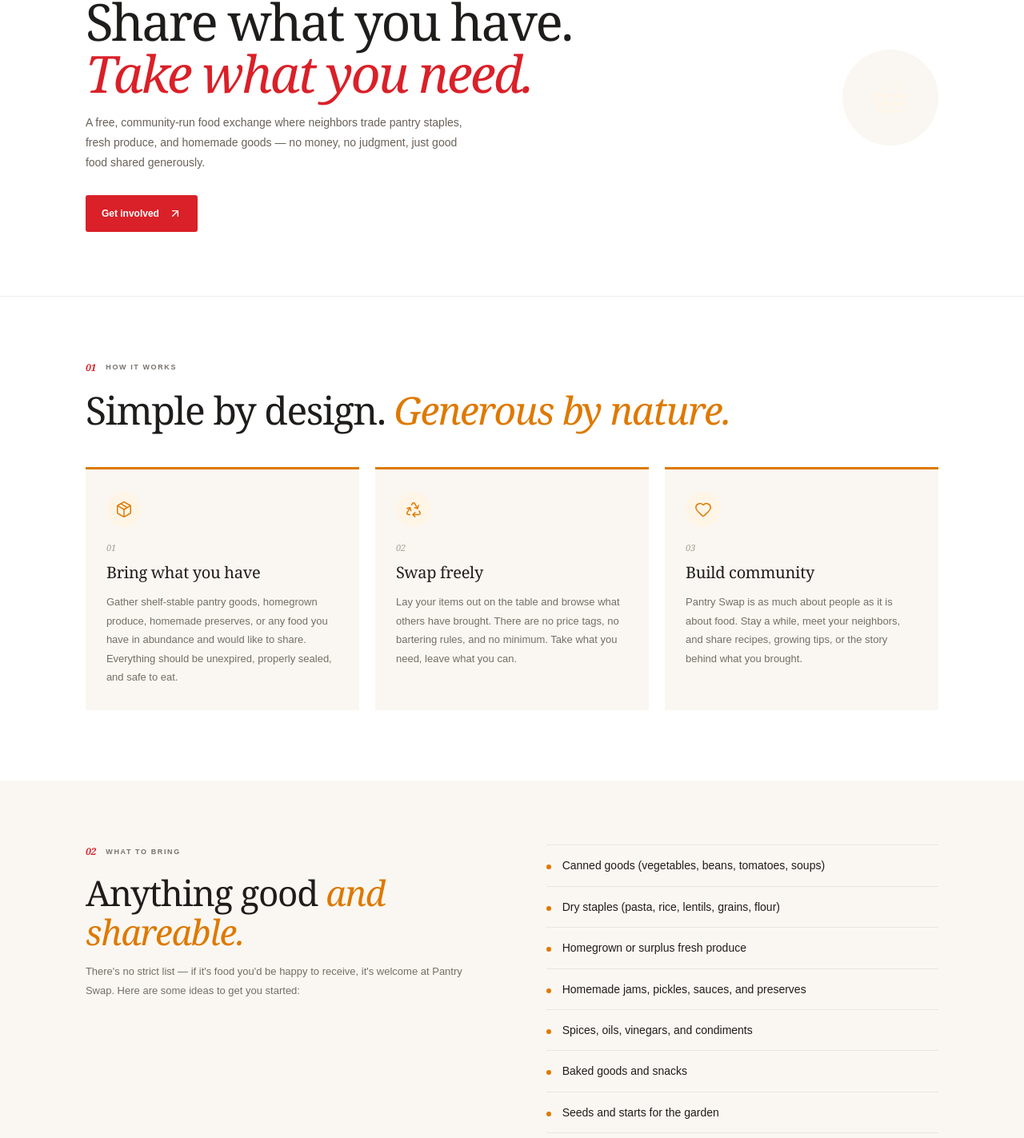
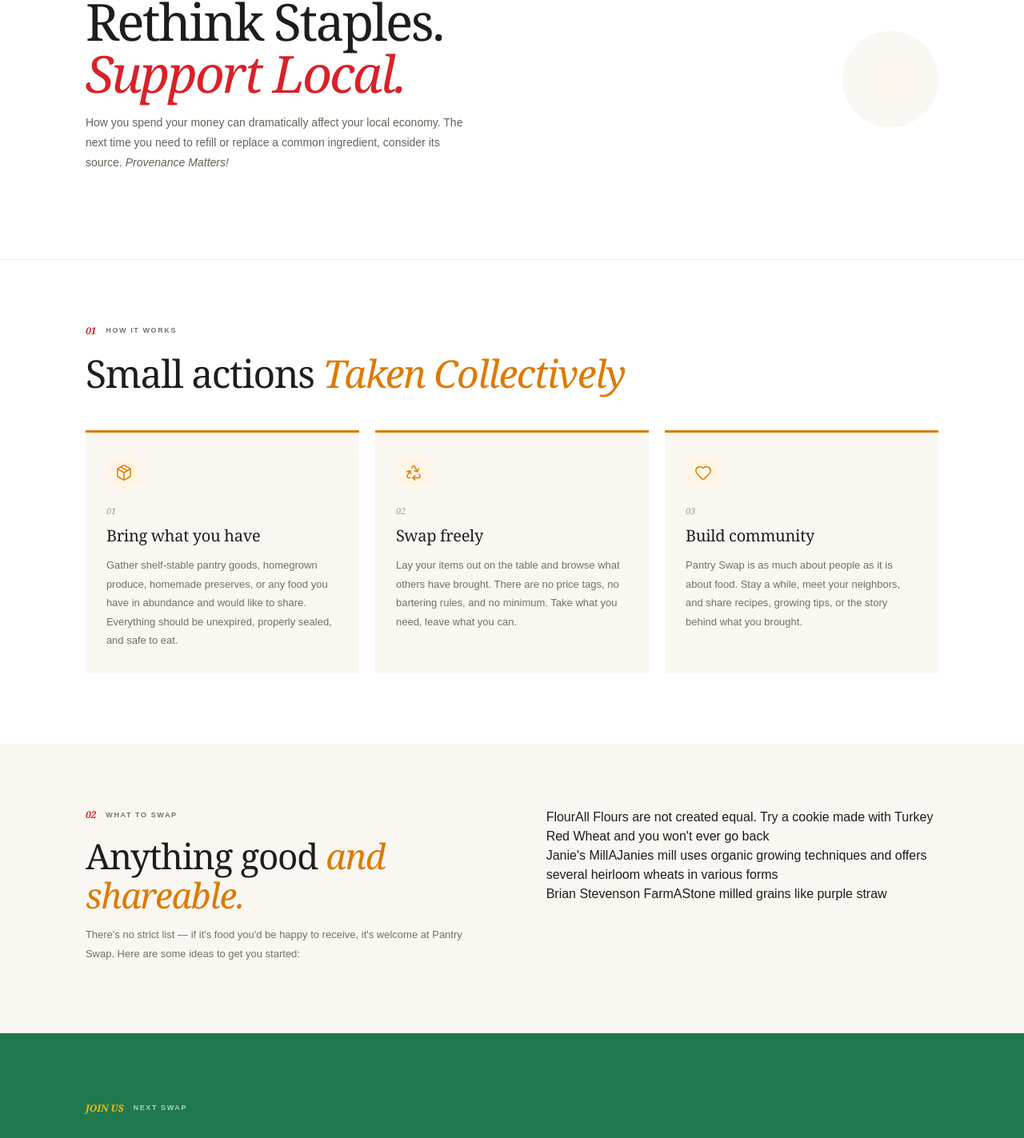
Before and after one commit to Slow-Food-Chicago/main-site, a React (Vite) app: page /initiatives/pantry-swap in a window 1280 px wide. Shown: the part 283-1706 px from the top of the page at 80% size. Built offline with nearby package versions, Linux system fonts and the light colour scheme.

Commit message:
pantry swap changes

```diff
--- a/src/pages/PantrySwapPage.jsx
+++ b/src/pages/PantrySwapPage.jsx
@@ -25,14 +25,23 @@ const steps = [
   },
 ]
 
-const bringItems = [
-  'Canned goods (vegetables, beans, tomatoes, soups)',
-  'Dry staples (pasta, rice, lentils, grains, flour)',
-  'Homegrown or surplus fresh produce',
-  'Homemade jams, pickles, sauces, and preserves',
-  'Spices, oils, vinegars, and condiments',
-  'Baked goods and snacks',
-  'Seeds and starts for the garden',
+const SwapItems = [
+  {
+    item: "Flour",
+    blurb: "All Flours are not created equal. Try a cookie made with Turkey Red Wheat and you won't ever go back",
+    suppliers: [
+      {
+        name: "Janie's Mill",
+        rating: "A",
+        why: "Janies mill uses organic growing techniques and offers several heirloom wheats in various forms"
+      },
+      {
+        name: "Brian Stevenson Farm",
+        rating: "A",
+        why: "Stone milled grains like purple straw"
+      }
+    ]
+  },
 ]
 
 export default function PantrySwapPage() {
@@ -52,16 +61,13 @@ export default function PantrySwapPage() {
             <span>Initiative</span> Pantry Swap
           </div>
           <h1 className="page-hero-title">
-            Share what you have. <em>Take what you need.</em>
+            Rethink Staples. <em>Support Local.</em>
           </h1>
           <p className="page-hero-desc">
-            A free, community-run food exchange where neighbors trade pantry staples,
-            fresh produce, and homemade goods — no money, no judgment, just good food
-            shared generously.
+            How you spend your money can dramatically affect your local economy.
+            The next time you need to refill or replace a common ingredient,
+            consider its source. <em>Provenance Matters!</em>
           </p>
-          <a className="button button-primary" href="mailto:hello@slowfoodchicago.org">
-            Get involved <ArrowUpRight size={16} />
-          </a>
         </div>
         <div className="page-hero-aside" aria-hidden="true">
           <ShoppingBasket size={52} strokeWidth={1.2} style={{ color: 'var(--snail-orange-light)' }} />
@@ -75,7 +81,7 @@ export default function PantrySwapPage() {
             <span>01</span> How it works
           </div>
           <h2 className="pantry-how-title">
-            Simple by design. <em>Generous by nature.</em>
+            Small actions <em>Taken Collectively</em>
           </h2>
           <div className="pantry-steps">
             {steps.map((step) => {
@@ -100,7 +106,7 @@ export default function PantrySwapPage() {
         <div className="pantry-bring-inner">
           <div className="pantry-bring-copy">
             <div className="section-kicker">
-              <span>02</span> What to bring
+              <span>02</span> What to swap
             </div>
             <h2 className="pantry-bring-title">
               Anything good <em>and shareable.</em>
@@ -110,14 +116,19 @@ export default function PantrySwapPage() {
               welcome at Pantry Swap. Here are some ideas to get you started:
             </p>
           </div>
-          <ul className="pantry-bring-list">
-            {bringItems.map((item) => (
-              <li key={item} className="pantry-bring-item">
-                <span className="pantry-bring-dot" aria-hidden="true" />
-                {item}
-              </li>
+            {SwapItems.map((item) => (
+              <div key={item.item}>
+                <span>{item.item}</span>
+                {item.blurb}
+                  {item.suppliers.map((supplier) => {
+                      return (<div key={item.item + supplier.name}>
+                        {supplier.name}
+                        {supplier.rating}
+                        {supplier.why}
+                      </div>)
+                  })}
+              </div>
             ))}
-          </ul>
         </div>
       </section>
 
```
